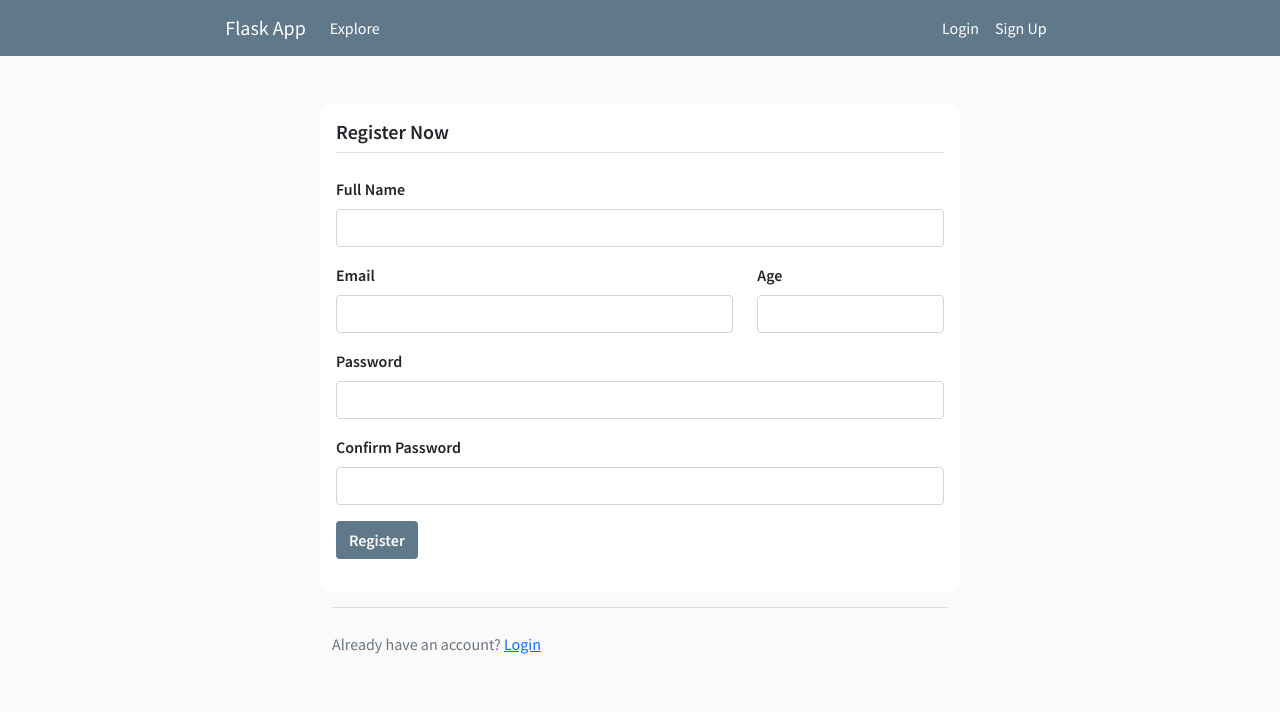
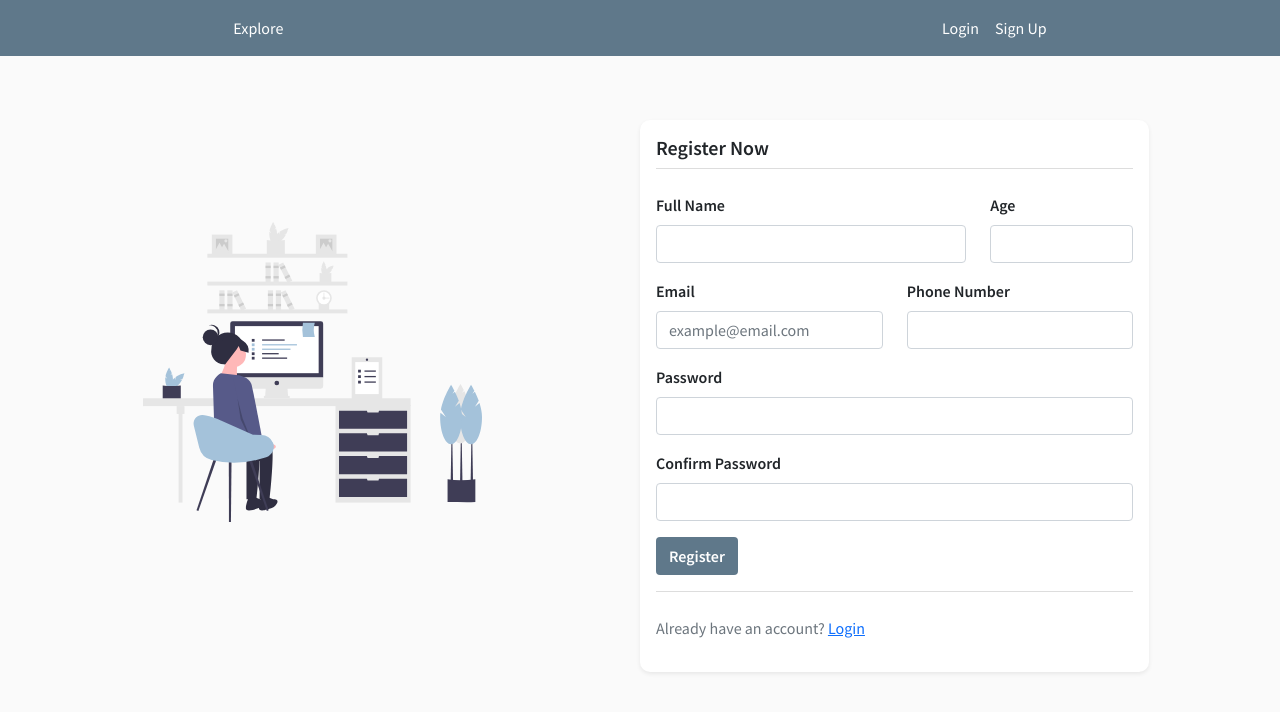
Before and after one commit to Yash4900/NLP-based-Hiring-System, a Flask app: page /register in a window 1280 px wide. Shown: the top 712 px of the page. Run offline with Flask 2, Linux system fonts and the light colour scheme; parts of the project's set-up code (start-up, migrations or seed data) failed here and were passed over; some libraries are stand-ins or nearby versions.

Commit message:
added few more fields, updated register page

```diff
--- a/app.py
+++ b/app.py
@@ -39,8 +39,9 @@ user_job = db.Table('user_job',
 class User(db.Model, UserMixin):
 	id = db.Column(db.Integer, primary_key = True)
 	full_name = db.Column(db.String(40), nullable = False)
+	age = db.Column(db.Integer, nullable = False)
 	email = db.Column(db.String(50), unique = True, nullable = False)
-	age = db.Column(db.Integer, nullable = False)
+	phone = db.Column(db.String(15), nullable = False)
 	profile_picture = db.Column(db.String(30), nullable = False, default = 'default.png')
 	resume = db.Column(db.String(30), nullable = False, default = '')
 	password = db.Column(db.String(60), nullable = False)
@@ -55,8 +56,9 @@ class User(db.Model, UserMixin):
 class Job(db.Model):
 	id = db.Column(db.Integer, primary_key = True)
 	role = db.Column(db.String(60), nullable = False)
-	job_desc = db.Column(db.String(1200), nullable = False)
-	skills_required = db.Column(db.String(1200), nullable = False)
+	job_desc = db.Column(db.Text, nullable = False)
+	skills_required = db.Column(db.Text, nullable = False)
+	work_location = db.Column(db.String(60), nullable = False)
 	salary = db.Column(db.String(30), nullable = False)
 	deadline = db.Column(db.DateTime, nullable = False)
 	posted_on = db.Column(db.DateTime, nullable = False, default = datetime.datetime.now())
@@ -85,7 +87,7 @@ def register():
 			flash('An account already exists for the entered email!', 'danger')
 		else:
 			hashed_password = bcrypt.generate_password_hash(form.password.data).decode('utf-8')
-			user = User(full_name = form.full_name.data, email = form.email.data, age = form.age.data, password = hashed_password)
+			user = User(full_name = form.full_name.data, email = form.email.data, phone = form.phone.data, age = form.age.data, password = hashed_password)
 			db.session.add(user)
 			db.session.commit()
 			flash('Your account has been created successfully!', 'success')
@@ -150,7 +152,11 @@ def account():
 			if (user):
 				email_unique = False
 				flash('An account already exists for the entered email!', 'danger')
+			else:
+				current_user.email = form.email.data
 		if (email_unique):
+			if form.phone.data != current_user.phone:
+				current_user.phone = form.phone.data
 			if form.profile_picture.data:
 				file_name = save_profile_pic(form.profile_picture.data)
 				current_user.profile_picture = file_name
@@ -170,10 +176,16 @@ def account():
 	if request.method == 'GET':
 		form.email.data = current_user.email
 		form.age.data = current_user.age
+		form.phone.data = current_user.phone
 		applied_count = len(current_user.applied_at)
 	image_path = url_for('static', filename = 'profile_pictures/' + current_user.profile_picture)
 	return render_template('account.html', title = 'My Profile', image_path = image_path, form = form, applied_count = applied_count)
 
+@app.route('/applications/<int:user_id>')
+@login_required
+def applications(user_id):
+	jobs = current_user.applied_at
+	return render_template('explore.html', title='My Applications', jobs=jobs)
 
 @app.route('/position/<int:job_id>')
 def position(job_id):
@@ -227,7 +239,7 @@ def job_form():
 	if (current_user.is_admin == True):
 		form = AddJobForm()
 		if form.validate_on_submit():
-			job = Job(role = form.role.data, job_desc = form.job_desc.data, skills_required = form.skills_required.data, salary = form.salary.data, deadline = form.deadline.data)
+			job = Job(role = form.role.data, job_desc = form.job_desc.data, skills_required = form.skills_required.data, work_location = form.work_location.data, salary = form.salary.data, deadline = form.deadline.data)
 			db.session.add(job)
 			db.session.commit()
 
--- a/forms.py
+++ b/forms.py
@@ -6,8 +6,9 @@ import re
 
 class RegisterForm(FlaskForm):
     full_name = StringField('Full Name', validators=[DataRequired()])
+    age = IntegerField('Age', validators=[DataRequired()])
     email = StringField('Email', validators=[DataRequired()])
-    age = IntegerField('Age', validators=[DataRequired()])
+    phone = StringField('Phone Number', validators=[DataRequired()])
     password = PasswordField('Password', validators=[DataRequired(), Length(min = 6)])
     confirm_password = PasswordField('Confirm Password', validators=[DataRequired(), EqualTo('password')])
     submit = SubmitField('Register')
@@ -18,6 +19,13 @@ class RegisterForm(FlaskForm):
             pass
         else:
             raise ValidationError('Please enter a valid email')
+
+    def validate_phone(self, phone):
+        regex = r'((\+*)((0[ -]*)*|((91 )*))((\d{12})+|(\d{10})+))|\d{5}([- ]*)\d{6}'
+        if (re.fullmatch(regex, phone.data)):
+            pass
+        else:
+            raise ValidationError('Please enter a valid phone number')
 
 class LoginForm(FlaskForm):
     email = StringField('Email', validators=[DataRequired()])
@@ -35,6 +43,7 @@ class LoginForm(FlaskForm):
 class UpdateProfileForm(FlaskForm):
     email = StringField('Email', validators=[DataRequired()])
     age = IntegerField('Age', validators=[DataRequired()])
+    phone = StringField('Phone Number', validators=[DataRequired()])
     profile_picture = FileField('Update Profile Picture', validators=[FileAllowed(['jpg', 'png'])])
     resume = FileField('Update Resume', validators=[FileAllowed(['pdf'])])
     update = SubmitField('Update')
@@ -46,11 +55,19 @@ class UpdateProfileForm(FlaskForm):
         else:
             raise ValidationError('Please enter a valid email')
 
+    def validate_phone(self, phone):
+        regex = r'((\+*)((0[ -]*)*|((91 )*))((\d{12})+|(\d{10})+))|\d{5}([- ]*)\d{6}'
+        if (re.fullmatch(regex, phone.data)):
+            pass
+        else:
+            raise ValidationError('Please enter a valid phone number')
+
 
 class AddJobForm(FlaskForm):
     role = StringField('Role', validators=[DataRequired()])
     job_desc = TextAreaField('Job Description', validators=[DataRequired()])
     skills_required = TextAreaField('Skills Required', validators=[DataRequired()])
+    work_location = StringField('Work Location', validators=[DataRequired()])
     salary = StringField('Salary', validators=[DataRequired()])
     deadline = DateField('Deadline', format='%Y-%m-%d')
     submit = SubmitField('Submit')
--- a/static/main.css
+++ b/static/main.css
@@ -3,6 +3,7 @@
 body {
 	background-color: #fafafa;
 	font-family: 'Source Sans Pro', sans-serif;
+	/*font-family: 'Nunito Sans', sans-serif;*/
 }
 
 .nav-content {
@@ -120,3 +121,13 @@ body {
 .your-applications {
 	border-left: 1px solid #eeeeee;
 }
+
+.status, .image {
+	display: flex;
+	flex-direction: column;
+	justify-content: center;
+}
+
+.w-500 {
+	font-weight: 500;
+}
--- a/templates/explore.html
+++ b/templates/explore.html
@@ -2,7 +2,7 @@
 {% block content %}
 <div class="container col-md-6 mt-5">
 	{% for job in jobs %}
-		<div class="job-card p-3">
+		<div class="job-card p-3 shadow-sm">
 			<h4><b><a class="job-role" href="#">{{ job.role }}</a><b></h4>
 			<p class="desc">{{ job.job_desc }}</p>
 			<div class="bottom">
--- a/templates/layout.html
+++ b/templates/layout.html
@@ -4,6 +4,8 @@
 	<meta charset="utf-8">
 	<meta name="viewport" content="width=device-width, initial-scale=1">
 
+	<!-- Font-Awesome -->
+	<link rel="stylesheet" type="text/css" href="https://cdnjs.cloudflare.com/ajax/libs/font-awesome/6.1.1/css/all.min.css">
 	<!-- Bootstrap CSS -->
     <link href="https://cdn.jsdelivr.net/npm/bootstrap@5.1.3/dist/css/bootstrap.min.css" rel="stylesheet" integrity="sha384-1BmE4kWBq78iYhFldvKuhfTAU6auU8tT94WrHftjDbrCEXSU1oBoqyl2QvZ6jIW3" crossorigin="anonymous">
 
@@ -20,15 +22,19 @@
 	<!-- Header -->
 	<nav class="navbar navbar-expand-lg nav-color">
 	  <div class="container-fluid col-md-8">
-	    <a class="navbar-brand" href="#">Flask App</a>
 	    <button class="navbar-toggler" type="button" data-bs-toggle="collapse" data-bs-target="#navbarNav" aria-controls="navbarNav" aria-expanded="false" aria-label="Toggle navigation">
 	      <span class="navbar-toggler-icon"></span>
 	    </button>
 	    <div class="collapse navbar-collapse nav-content" id="navbarNav">
 	      <ul class="navbar-nav">
 	        <li class="nav-item">
-	          <a class="nav-link active" aria-current="page" href="{{ url_for('explore') }}">Explore</a>
+	          <a class="nav-link" aria-current="page" href="{{ url_for('explore') }}">Explore</a>
 	        </li>
+	        {% if current_user.is_admin == False %}
+	   			<li class="nav-item">
+		          <a class="nav-link" href="{{ url_for('applications', user_id = current_user.id) }}">My Applications</a>
+		        </li>
+		    {% endif %}
 	        <!-- <li class="nav-item">
 	          <a class="nav-link" href="#">Features</a>
 	        </li>
--- a/templates/register.html
+++ b/templates/register.html
@@ -1,31 +1,50 @@
 {% extends 'layout.html' %}
 {% block content %}
-<div class="container col-md-6 mt-5 p-3 form-content">
+<div class="container row col-md-10 offset-md-1">
+	<div class="col-md-6 image">
+		<img src="{{ url_for('static', filename='images/register.svg') }}" width="70%">
+	</div>
+	<div class="container col-md-6 mt-5 p-3 shadow-sm form-content">
 		<form method="POST" action="">
 			{{ form.hidden_tag() }}
 			<h5><b>Register Now</b></h5>
 			<div class="divider"></div>
-		<div class="mb-3">
+			<div class="mb-3 row">
+				<div class="col-md-8">
 					{{ form.full_name.label(class="form-label") }}
 					{{ form.full_name(class="form-control") }}
 				</div>
+				<div class="col-md-4">
+					{{ form.age.label(class="form-label") }}
+					{{ form.age(class="form-control") }}
+				</div>
+			</div>
 			<div class="mb-3 row">
-			<div class="col-md-8">
+				<div class="col-md-6">
 					{{ form.email.label(class="form-label") }}
 					{% if form.email.errors %}
-					{{ form.email(class="form-control is-invalid") }}
+						{{ form.email(class="form-control is-invalid", placeholder="example@email.com") }}
 						<div class="invalid-feedback">
 							{% for error in form.email.errors %}
 								<span>{{ error }}</span>
 							{% endfor %}
 						</div>
 					{% else %}
-					{{ form.email(class="form-control") }}
+						{{ form.email(class="form-control", placeholder="example@email.com") }}
 					{% endif %}
 				</div>
-			<div class="col-md-4">
-				{{ form.age.label(class="form-label") }}
-				{{ form.age(class="form-control") }}
+				<div class="col-md-6">
+					{{ form.phone.label(class="form-label") }}
+					{% if form.phone.errors %}
+						{{ form.phone(class="form-control is-invalid") }}
+						<div class="invalid-feedback">
+							{% for error in form.phone.errors %}
+								<span>{{ error }}</span>
+							{% endfor %}
+						</div>
+					{% else %}
+						{{ form.phone(class="form-control") }}
+					{% endif %}
 				</div>
 			</div>
 			<div class="mb-3">
@@ -49,12 +68,11 @@
 				{{ form.submit(class="btn button-style") }}
 			</div>
 		</form>
-</div>
-<div class="container col-md-6 mt-3">
 		<div class="divider">
 		</div>
-	<p class="text-muted">
+		<p class="text-muted w-500">
 			Already have an account? <a class="ml-2" href="{{ url_for('login') }}">Login</a>
 		</p>
 	</div>
+</div>
 {% endblock content %}
```
Also changed, not shown: templates/account.html (+22 -24 lines), templates/job-details.html (+11 -1 lines), templates/new-position.html (+10 -4 lines), app.db, static/images/pending.svg (added), static/images/register.svg (added), static/images/success.svg (added). Lines whose indentation alone changed are shown as unchanged.
